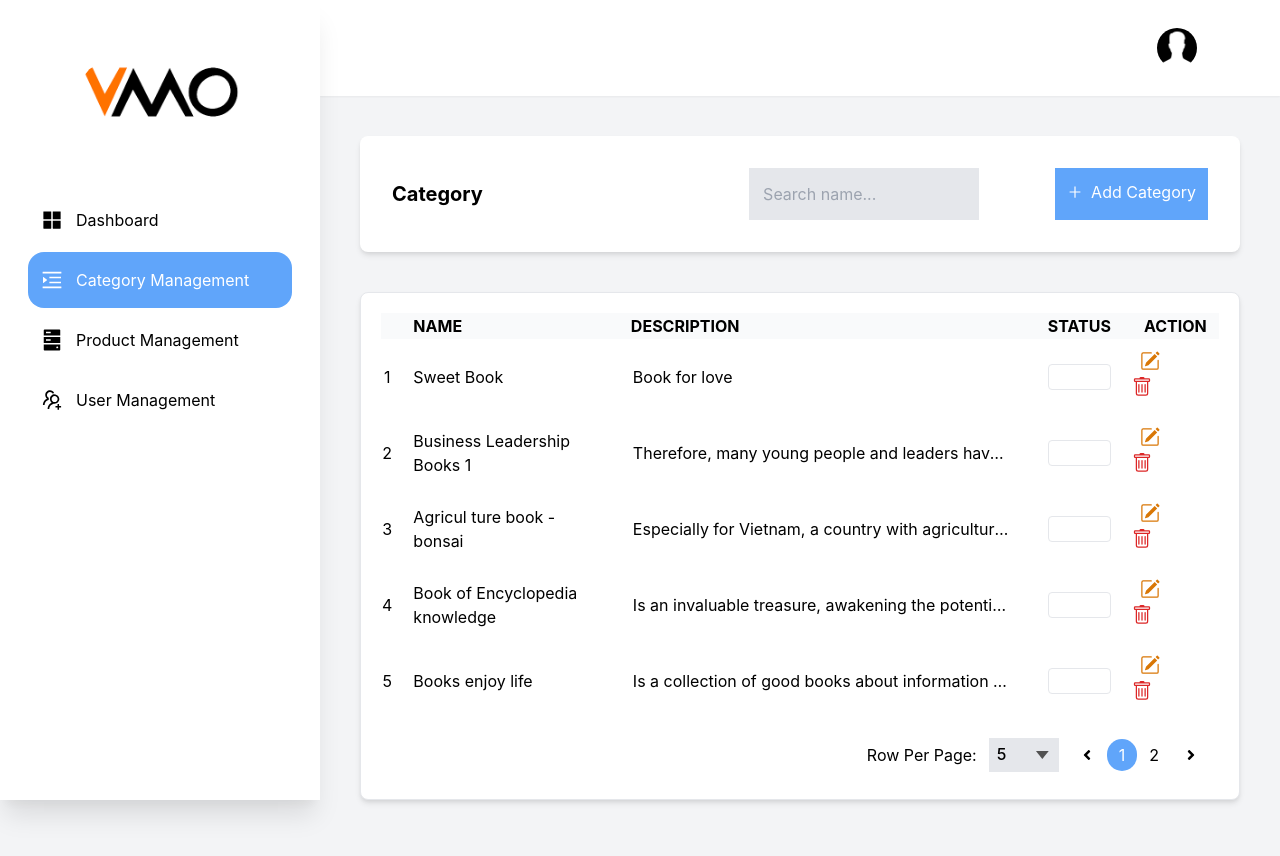
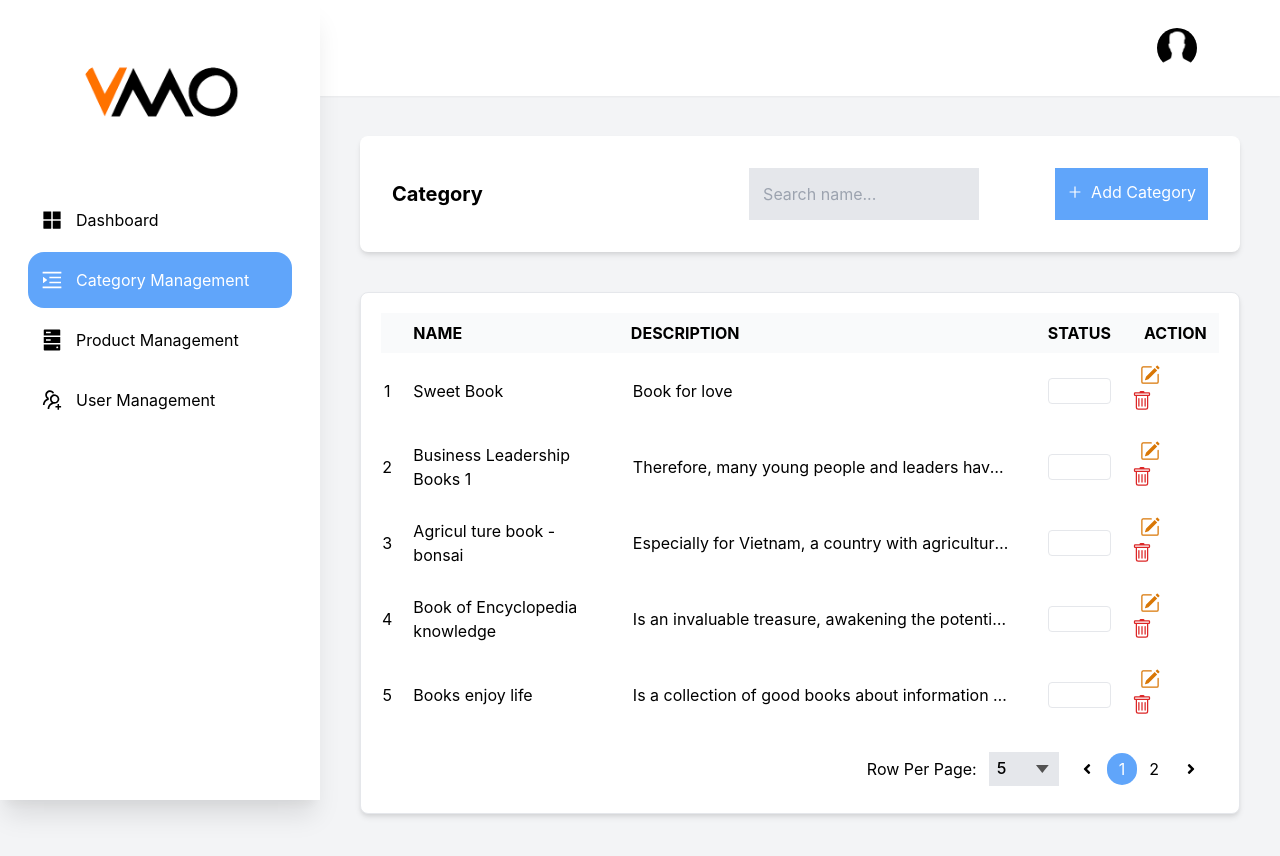
Before and after one commit to locbui95/booke-admin, a React (Create React App) app: page /categories in a window 1280 px wide. Shown: the top 856 px of the page. Built offline with nearby package versions, Linux system fonts and the light colour scheme; data requests are answered from the project's data file.

Commit message:
fix: add schema category and fix ui table

```diff
--- /dev/null
+++ b/src/modules/categories/form/form-category.schema.ts
@@ -0,0 +1,6 @@
+import * as Yup from "yup";
+
+export const CategorySchema = Yup.object().shape({
+  name: Yup.string().required("Please enter name"),
+  description: Yup.string().required("Please enter description")
+});
--- a/src/modules/categories/form/index.tsx
+++ b/src/modules/categories/form/index.tsx
@@ -1,7 +1,6 @@
 import { AiFillCloseCircle } from "react-icons/ai";
 import { useFormik } from "formik";
 import { useMemo, useState } from "react";
-import * as Yup from "yup";
 import { useDispatch, useSelector } from "react-redux";
 import { RootState } from "store";
 import moment from "moment";
@@ -12,6 +11,7 @@ import Input from "components/input";
 import Switch from "components/switch";
 import Category from "types/category";
 import styles from "./form.module.css";
+import { CategorySchema } from "./form-category.schema";
 
 interface FormProps {
   mode: string;
@@ -87,10 +87,7 @@ export default function Form({
     initialValues,
     enableReinitialize: true,
     onSubmit: handleSubmit,
-    validationSchema: Yup.object().shape({
-      name: Yup.string().required("Please enter name"),
-      description: Yup.string().required("Please enter description")
-    })
+    validationSchema: CategorySchema
   });
 
   return (
--- a/src/modules/categories/list/table-head.tsx
+++ b/src/modules/categories/list/table-head.tsx
@@ -1,10 +1,10 @@
 const TableHead = () => (
   <>
-    <th className="text-center"> </th>
-    <th className="text-left pl-5">NAME</th>
-    <th className="text-left pl-8">DESCRIPTION</th>
-    <th className="text-left ">STATUS</th>
-    <th className="text-left pl-8">ACTION</th>
+    <th className="py-2 text-center"> </th>
+    <th className="py-2 text-left pl-5">NAME</th>
+    <th className="py-2 text-left pl-8">DESCRIPTION</th>
+    <th className="py-2 text-left ">STATUS</th>
+    <th className="py-2 text-left pl-8">ACTION</th>
   </>
 );
 
```
